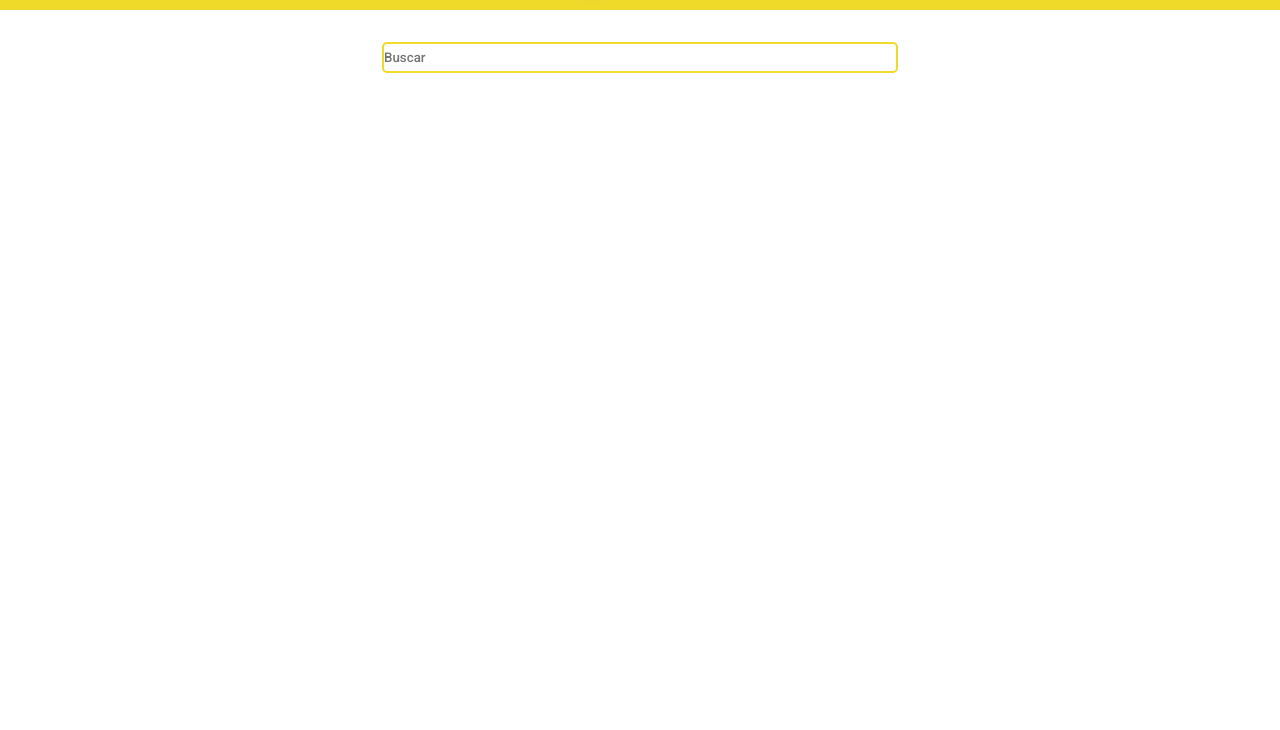
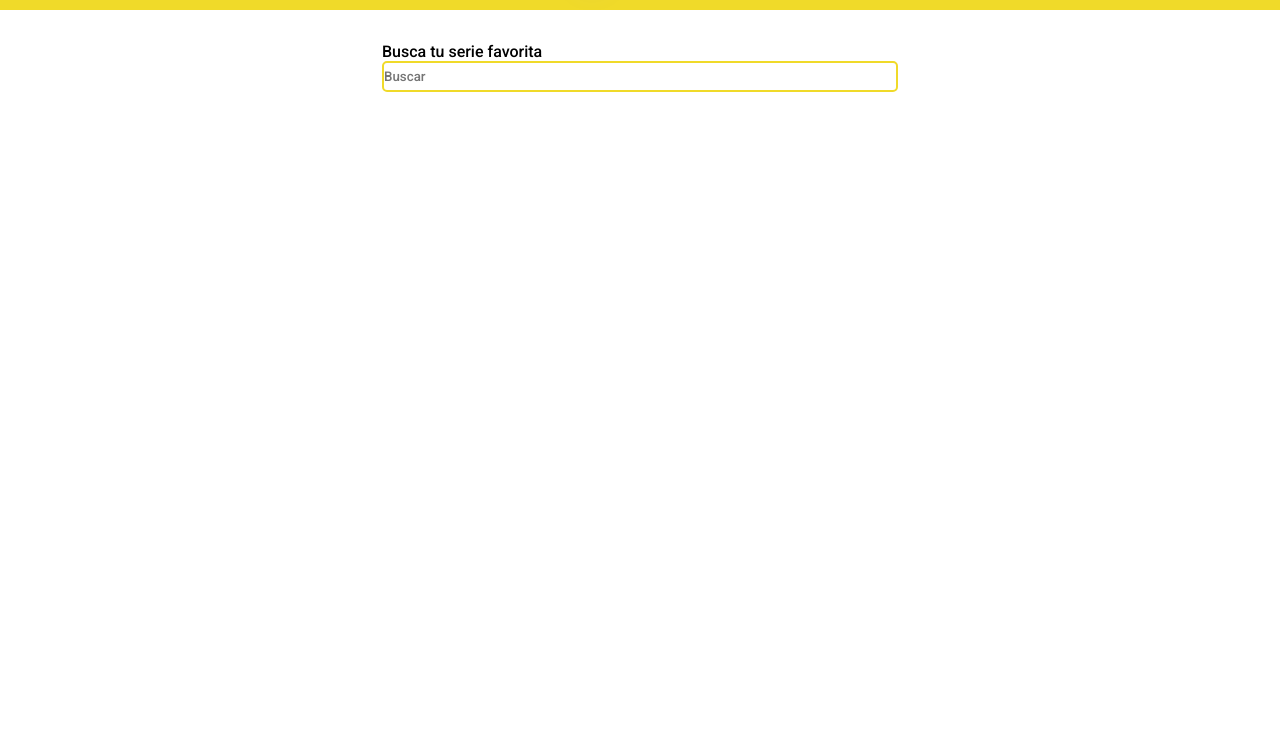
Before and after one commit to PedroBurgos4/tvShows, a plain HTML site: page index.html in a window 1280 px wide. Shown: the part 70-800 px from the top of the page. Drawn offline with nearby package versions, Linux system fonts and the light colour scheme; no server answers.

Commit message:
add text to search box

```diff
--- a/index.html
+++ b/index.html
@@ -28,6 +28,7 @@
     </header>
     <main>
       <section class="search">
+        <p>Busca tu serie favorita</p>
         <input
           type="text"
           name="search"
```
